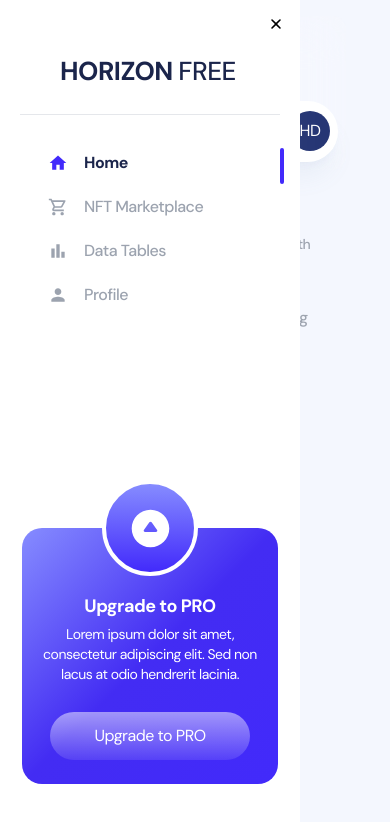
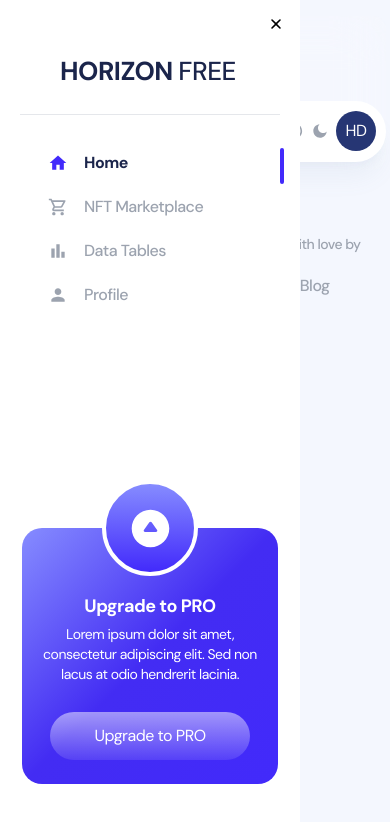
Before and after one commit to doloshabell/dashboard-fe-test, a React (Create React App) app: page /dashboard/home in a window 390 px wide. Shown: the top 822 px of the page. Built offline with nearby package versions, Linux system fonts and the light colour scheme.

Commit message:
done: make web app better responsive

```diff
--- a/public/index.html
+++ b/public/index.html
@@ -3,7 +3,7 @@
   <head>
     <meta charset="utf-8" />
     <link rel="icon" href="%PUBLIC_URL%/favicon.ico" />
-    <meta name="viewport" content="width=device-width, initial-scale=1" />
+    <meta name="viewport" content="width=device-width, initial-scale=1.0">
     <meta name="theme-color" content="#000000" />
     <meta
       name="description"
--- a/src/components/navbar.js
+++ b/src/components/navbar.js
@@ -16,7 +16,7 @@ function Navbar(props) {
   const { onOpenSidebar, routeText } = props;
 
   return (
-    <nav className="sticky top-4 z-40 flex flex-row flex-wrap items-center justify-between rounded-xl bg-white/10 p-2 backdrop-blur-xl">
+    <nav className="sm:px-0 sticky top-4 z-40 flex flex-row flex-wrap items-center justify-between rounded-xl p-2 bg-white/10 backdrop-blur-xl">
       <div className="ml-[6px]">
         <div className="h-6 w-[224px] pt-1">
           <a
@@ -44,7 +44,7 @@ function Navbar(props) {
         </p>
       </div>
 
-      <div className="relative mt-[3px] flex h-[61px] w-[355px] flex-grow items-center justify-around gap-2 rounded-full bg-white px-2 py-2 shadow-xl shadow-[#7090b014] md:w-[365px] md:flex-grow-0 md:gap-1 xl:w-[365px] xl:gap-2">
+      <div className="relative mt-[3px] flex h-[61px] w-[355px] flex-grow items-center justify-around gap-1 rounded-full bg-white px-2 py-2 shadow-xl shadow-[#7090b014] md:w-[365px] md:flex-grow-0 md:gap-1 xl:w-[365px] xl:gap-2">
         <div className="flex h-full items-center rounded-full bg-[#F4F7FE] text-[#1B254B] xl:w-[225px]">
           <p className="pl-3 pr-2 text-xl">
             <MdSearch className="h-5 w-5 text-gray-700" />
@@ -71,7 +71,7 @@ function Navbar(props) {
           }
           animation="origin-[65%_0%] md:origin-top-right transition-all duration-300 ease-in-out"
           children={
-            <div className="flex w-[360px] flex-col gap-5 rounded-[20px] bg-white px-5 py-7 shadow-xl shadow-[#7090B014] sm:w-[460px]">
+            <div className="flex w-[360px] flex-col gap-5 rounded-[20px] bg-white px-5 py-7 shadow-xl shadow-[#7090B014] md:w-[460px]">
               <div className="flex items-center justify-between">
                 <p className="text-base font-bold text-[#1B254B]">
                   Notification
--- a/src/components/sidebar/index.js
+++ b/src/components/sidebar/index.js
@@ -7,7 +7,7 @@ import FooterSidebar from "./footerSidebar";
 function Sidebar({ isOpen, onClose }) {
   return (
     <div
-      className={`sm:none duration-175 linear fixed !z-50 flex min-h-full flex-col bg-white pb-10 shadow-2xl shadow-white/5 transition-all w-[300px] md:!z-50 lg:!z-50 xl:!z-0 ${
+      className={`sm:none duration-175 overflow-y-auto .custom-scrollbar-none linear fixed !z-50 flex min-h-full flex-col bg-white pb-10 shadow-2xl shadow-white/5 transition-all w-[300px] md:!z-50 lg:!z-50 xl:!z-0 ${
         isOpen ? "translate-x-0" : "-translate-x-96"
       }`}
     >
--- a/src/layout/dashboard.js
+++ b/src/layout/dashboard.js
@@ -49,8 +49,8 @@ function DashboardLayout() {
       <Sidebar isOpen={isOpen} onClose={() => setIsOpen(false)} />
 
       <div className="h-full w-full custom-scrollbar-thin flex-1 overflow-y-auto bg-[#F4F7FE]">
-        <main className="h-full flex-none mr-11 transition-all md:pr-2 xl:ml-[310px]">
-          <div className="h-full">
+        <main className="h-full flex-none mr-11 transition-all md:pr-2 xl:ml-[310px] sm:mx-1">
+          <div className="h-full sm:flex sm:flex-col sm:justify-between sm:w-full">
             <Navbar
               onOpenSidebar={() => setIsOpen(!isOpen)}
               routeText={currentRoute}
--- a/tailwind.config.js
+++ b/tailwind.config.js
@@ -3,6 +3,16 @@ module.exports = {
   content: ["./src/**/*.{js,jsx,ts,tsx}"],
   theme: {
     extend: {},
+    screens: {
+      sm: "176px",
+      "sm-max": { max: "576px" },
+      md: "768px",
+      "md-max": { max: "768px" },
+      lg: "992px",
+      "lg-max": { max: "992px" },
+      xl: "1200px",
+      "xl-max": { max: "1200px" },
+    },
   },
   plugins: [],
 };
```
Also changed, not shown: src/index.js (+6 -6 lines).
